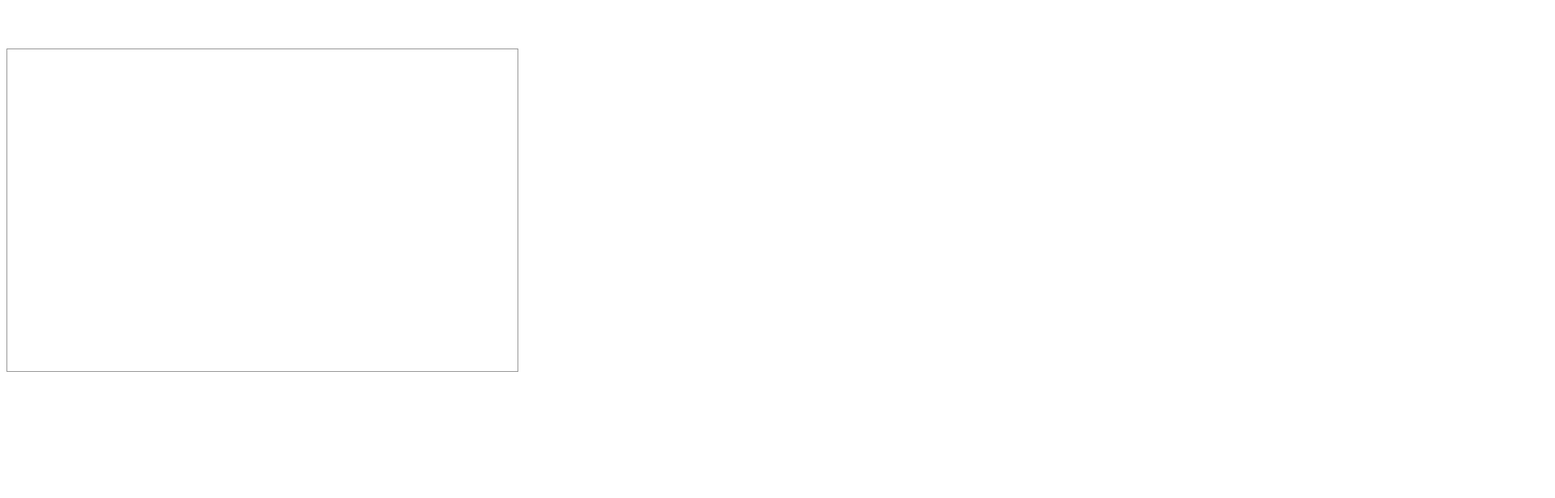
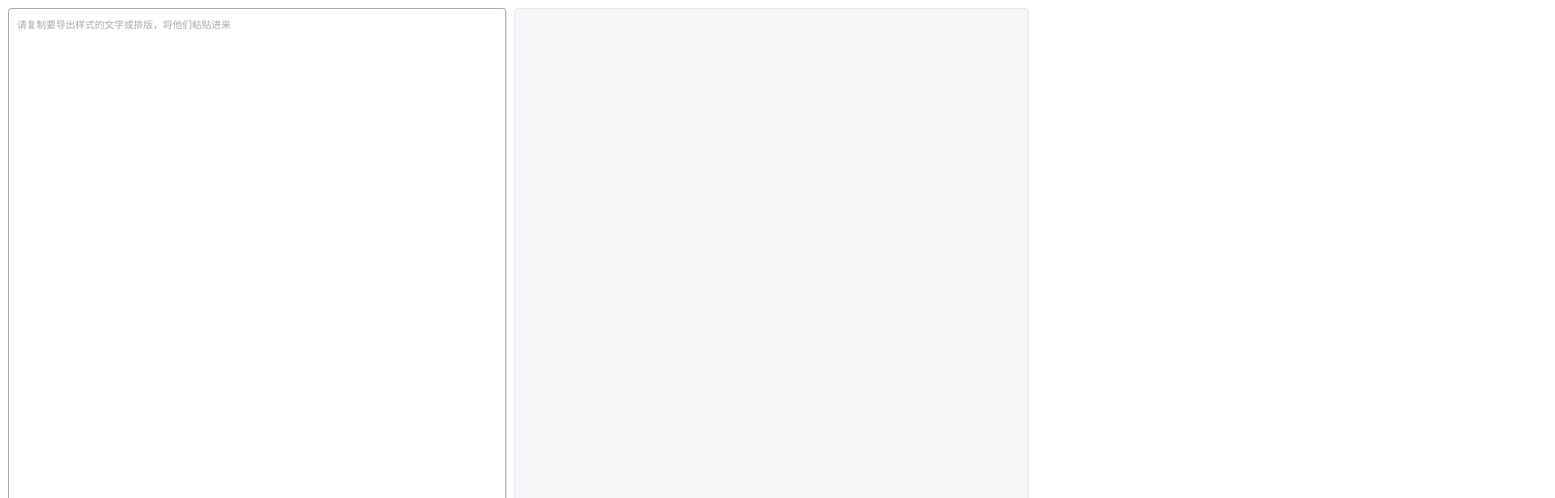
Before and after one commit to laden666666/my-copy2style, a Vue app: page / in a window 1280 px wide. Shown: the top 616 px of the page at 81% size, 1920 px wide, since content can reach past the window. Built offline with nearby package versions, Linux system fonts and the light colour scheme.

Commit message:
项目基本功能完成

```diff
--- a/config/index.js
+++ b/config/index.js
@@ -7,7 +7,7 @@ module.exports = {
     index: path.resolve(__dirname, '../dist/index.html'),
     assetsRoot: path.resolve(__dirname, '../dist'),
     assetsSubDirectory: 'static',
-    assetsPublicPath: '/',
+    assetsPublicPath: './',
     productionSourceMap: true,
     // Gzip off by default as many popular static hosts such as
     // Surge or Netlify already gzip all static assets for you.
@@ -26,7 +26,7 @@ module.exports = {
     port: 8080,
     autoOpenBrowser: true,
     assetsSubDirectory: 'static',
-    assetsPublicPath: '/',
+    assetsPublicPath: './',
     proxyTable: {},
     // CSS Sourcemaps off by default because relative paths are "buggy"
     // with this option, according to the CSS-Loader README
--- a/src/App.vue
+++ b/src/App.vue
@@ -1,7 +1,7 @@
 <template>
     <div id="app">
-        <Editor @change="change($event)"></Editor>
-        <CSSList :cssMap="cssMap"></CSSList>
+        <Editor ref="editor" @change="change($event)"></Editor>
+        <CSSList style="margin-left: 10px" :cssMap="cssMap" @enter="enter($event)" @leave="leave($event)"></CSSList>
     </div>
 </template>
 
@@ -22,6 +22,19 @@
             change($event){
                 this.cssMap = $event
             },
+            /**
+             * 样式表的鼠标hover
+             */
+            enter(key){
+                if(this.$refs.editor){
+                    this.$refs.editor.showActive(key)
+                }
+            },
+            leave(key){
+                if(this.$refs.editor){
+                    this.$refs.editor.hideActive(key)
+                }
+            },
         },
         components: {
             Editor,
@@ -31,12 +44,19 @@
 </script>
 
 <style>
-#app {
-    font-family: 'Avenir', Helvetica, Arial, sans-serif;
-    -webkit-font-smoothing: antialiased;
-    -moz-osx-font-smoothing: grayscale;
-    text-align: center;
-    color: #2c3e50;
-    margin-top: 60px;
-}
+    html, body, #app{
+        height: 100%;
+        width: 100%;
+        padding: 0;
+        margin: 0;
+        overflow: hidden;
+    }
+    #app {
+        -webkit-font-smoothing: antialiased;
+        -moz-osx-font-smoothing: grayscale;
+        color: #2c3e50;
+        display: flex;
+        padding: 10px;
+        box-sizing: border-box;
+    }
 </style>
--- a/src/components/CSSList.vue
+++ b/src/components/CSSList.vue
@@ -2,6 +2,25 @@
     <div class="cssList">
         <!--样式表-->
         <div v-html="styleTag"></div>
+
+        <!--样式列表，供用户查看-->
+        <ul class="cssList-list">
+            <li class="cssList-item" v-for="item in classList" :key="item.key" @mouseenter="enter(item.key)" @mouseleave="leave(item.key)">
+                <div class="cssList-className">
+                    {{item.className}}
+                    <span class="cssList-bracket">{</span>
+                </div>
+                <ul class="cssList-styleList" v-for="style in item.styleList">
+                    <li class="cssList-styleItem">
+                        <span class="cssList-styleItemName">{{style.key}}</span>
+                        :
+                        <span class="cssList-styleItemValue">{{style.value}}</span>
+                        ;
+                    </li>
+                </ul>
+                <div class="cssList-bracket">}</div>
+            </li>
+        </ul>
     </div>
 </template>
 
@@ -27,6 +46,14 @@
                 this.cacheCssMap = newCacheCssMap
             },
         },
+        methods: {
+            enter(key){
+                this.$emit('enter', key)
+            },
+            leave(key){
+                this.$emit('leave', key)
+            },
+        },
         computed: {
             // 生成style标签
             styleTag: function () {
@@ -41,7 +68,28 @@
                     }
                 }
                 return `<style type="text/css">${styleTagHtml}</style>`
-            }
+            },
+            //重命名的样式标签
+
+            // 生成style标签
+            classList: function () {
+                const classList =[]
+                for(let key in this.cacheCssMap){
+                    var className = key.trim().split(' ').filter(str=>!!str).map(str=>'.' + str).join('')
+                    classList.push({
+                        key: key,
+                        className,
+                        styleList: this.cacheCssMap[key].filter(style=>style).map(style=>{
+                            var arr = style.split(':')
+                            return {
+                                key: arr.shift(),
+                                value: arr.join(':')
+                            }
+                        })
+                    })
+                }
+                return classList
+            },
         },
         data () {
             return {
@@ -54,6 +102,58 @@
 
 <style scoped>
     .cssList{
+        flex: 1;
+        margin: 0;
+        padding: 10px;
+        border: 1px solid #e1e1e8;
+        border-radius: 4px;
+        background-color: #f7f7f9;
+        height: 100%;
 
+        box-sizing: border-box;
+        overflow: auto;
+        font-size: 13px;
+        line-height: 1.42857;
+        color: rgb(51, 51, 51);
+        word-break: normal;
+        word-wrap: break-word;
+        white-space: nowrap;
+    }
+
+    .cssList-list{
+        list-style: none;
+        padding: 0;
+        margin: 0;
+    }
+    .cssList-item{
+        margin-bottom: 10px;
+        transition: text-shadow ease-in .5s;
+    }
+    .cssList-item:hover{
+        text-shadow: 0 0 2px rgba(0, 0, 0, .3);
+    }
+    .cssList-className{
+        box-sizing: border-box;
+        color: rgb(0, 170, 136);
+    }
+    .cssList-styleList{
+        list-style: none;
+        padding: 0;
+        margin: 0;
+    }
+    .cssList-styleItem{
+        padding-left: 30px;
+    }
+    .cssList-styleItemName{
+        box-sizing: border-box;
+        color: rgb(153, 153, 255);
+    }
+    .cssList-styleItemValue{
+        box-sizing: border-box;
+        color: rgb(204, 0, 255);
+    }
+    .cssList-bracket{
+        box-sizing: border-box;
+        color: rgb(0, 102, 153);
     }
 </style>
--- a/src/components/Editor.vue
+++ b/src/components/Editor.vue
@@ -1,5 +1,23 @@
 <template>
-    <div class="editor" contenteditable="true" @input="editor">
+    <div class="editor">
+        <!--用于粘贴dom元素-->
+        <div class="editor-container" contenteditable="true" @input="editor">
+        </div>
+
+        <!--用于高亮显示元素-->
+        <div class="active">
+            <div class="active-box" :class="{'active-box_show': isShowActive}" :style="{
+                top: activeBoxPosition.top + 'px',
+                left: activeBoxPosition.left + 'px',
+                width: activeBoxPosition.width + 'px',
+                height: activeBoxPosition.height + 'px',
+            }">
+                <div class="active-line active-line-vertical"></div>
+                <div class="active-line active-line-vertical active-line-end"></div>
+                <div class="active-line"></div>
+                <div class="active-line active-line-end"></div>
+            </div>
+        </div>
     </div>
 </template>
 
@@ -8,7 +26,16 @@
     export default {
         data () {
             return {
-                msg: 'Welcome to Your Vue.js App'
+                //高亮区域的坐标和大小
+                activeBoxPosition: {
+                    width: 0,
+                    height: 0,
+                    left: 0,
+                    top: 0,
+                },
+                //是否显示高亮区域
+                isShowActive: false,
+
             }
         },
         methods: {
@@ -17,7 +44,7 @@
              */
             editor(){
                 const domPathMap = {}
-                this.recursiveSearch('', domPathMap, this.$el)
+                this.recursiveSearch('', domPathMap, this.$el.querySelector('.editor-container'))
 
                 this.$emit('change', domPathMap)
             },
@@ -37,14 +64,37 @@
                     const newDomPath = domPath + elm.tagName.toLowerCase() + i
                     if($(elm).data('initialized') != true){
                         domPathMap[newDomPath] = $(elm).attr('style') ? $(elm).attr('style').split(';') : []
+
+                        //去除行内样式，采用class样式
                         $(elm).attr('style', '')
+
+                        //生成的class默认值是路径名
                         $(elm).attr('class', newDomPath)
+
+                        //标记已经初始化过
                         $(elm).data('initialized', true)
                     } else {
-                        domPathMap[($(elm).attr('class')).trim()] = true
+                        domPathMap[domPath] = true
                     }
                     this.recursiveSearch(newDomPath, domPathMap, elm)
                 })
+            },
+            showActive(key){
+                const activeDom = document.getElementsByClassName(key)[0]
+                if(activeDom){
+                    const clientRect = activeDom.getClientRects()[0];
+
+                    ['top', 'left', 'width', 'height'].forEach(key=>{
+                        this.activeBoxPosition[key] = clientRect[key]
+                    })
+                    this.isShowActive = true
+
+                    //计算滚动条位置，将滚动条移到高亮位置
+                    this.$el.scrollTop = clientRect.top
+                }
+            },
+            hideActive(key){
+                this.isShowActive = false
             },
         },
     }
@@ -52,11 +102,60 @@
 
 <style scoped>
     .editor{
-        width: 50%;
-        float: left;
-        min-height: 400px;
-        padding: 10px;
+        flex: 1;
+        height: 100%;
+        overflow: auto;
         box-sizing: border-box;
         border: 1px solid #999;
+        border-radius: 4px;
+    }
+    .editor-container{
+        box-sizing: border-box;
+        min-height: 100%;
+        padding: 10px;
+    }
+    .editor-container:empty::before{
+        font-size: 12px;
+        color: #aaa;
+        content: '请复制要导出样式的文字或排版，将他们粘贴进来';
+    }
+
+    /*高亮显示元素信息*/
+    .active {
+    }
+    .active-box {
+        opacity: 0;
+        transition: opacity ease-in .3s;
+        position: absolute;
+        background: rgba(255, 0, 0, .3);
+        box-sizing: border-box;
+    }
+    .active-box.active-box_show {
+        opacity: 1!important;
+    }
+    .active-line {
+        top: 0;
+        left: 0;
+        width: 10000px;
+        height: 0;
+        border: dashed rgba(255, 0, 0, .7) 1px;
+        transform: translateX(-50%);
+        position: absolute;
+        pointer-events: none;
+    }
+    .active-line.active-line-end{
+        top: auto;
+        bottom: 0;
+    }
+    .active-line.active-line-vertical {
+        width: 0;
+        height: 10000px;
+        transform: translateY(-50%);
+    }
+    .active-line.active-line-vertical.active-line-end{
+        left: auto;
+        right: 0;
+        top: 0;
+        bottom: auto;
     }
 </style>
```
